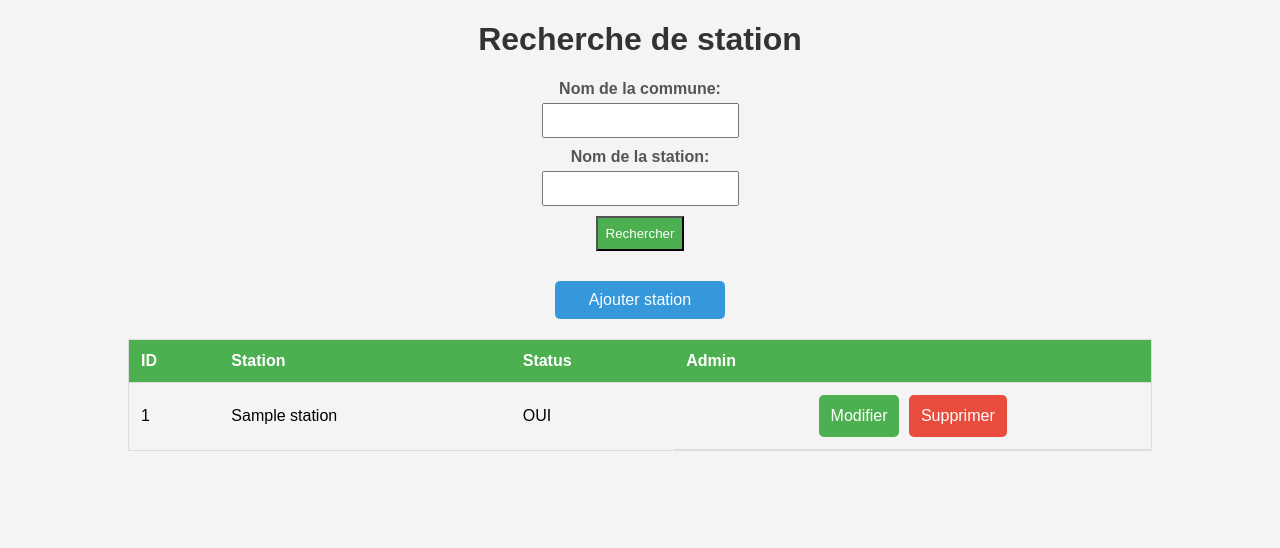
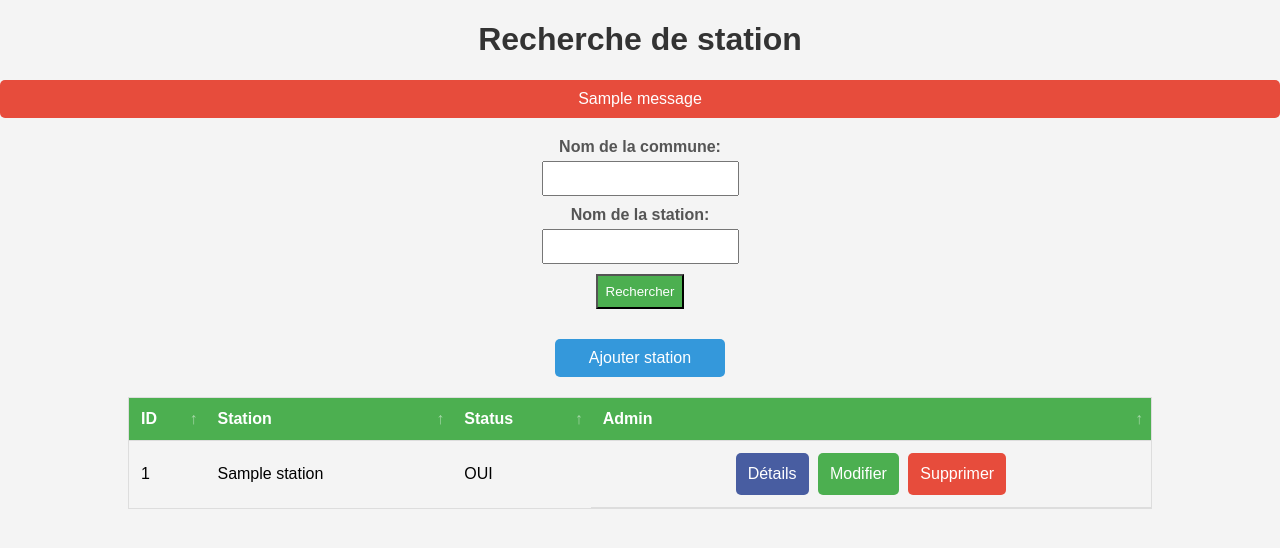
Before and after one commit to BlazingBurn/RedisTpVlib, a Flask app: template flask_app/flaskvlib/templates/data.html in a window 1280 px wide. Shown: the top 548 px of the page. Run offline with Flask 3, Linux system fonts and the light colour scheme; the template is opened without the code that fills it: most values are stand-ins (such as "Sample title", 1, 10 or a date in 2020); one stand-in notice (Sample message) is shown; some libraries are stand-ins or nearby versions.

Commit message:
add code error + page details

```diff
--- a/flask_app/flaskvlib/__init__.py
+++ b/flask_app/flaskvlib/__init__.py
@@ -5,7 +5,8 @@ from datetime import datetime
 app = Flask(__name__)
 app.config['REDIS_URL'] = "redis://localhost:6379/0"
 app.config['REDIS_URL_SLAVE'] = "redis://localhost:6380/1"
-redis_client = FlaskRedis(app, 'REDIS_URL')
-redis_slave = FlaskRedis(app, 'REDIS_URL_SLAVE')
+app.config['SECRET_KEY'] = '2178976565787'
+redis_client = FlaskRedis(app, config_prefix='REDIS_URL')
+redis_slave = FlaskRedis(app, config_prefix='REDIS_URL_SLAVE')
 
 from flaskvlib import routes
--- a/flask_app/flaskvlib/static/styles.css
+++ b/flask_app/flaskvlib/static/styles.css
@@ -81,13 +81,18 @@ a[href="/add"]:hover {
     justify-content: center;
 }
 
-.button-container a.modify-btn, .button-container a.delete-btn {
+.button-container a.modify-btn, .button-container a.delete-btn, .button-container a.details-btn {
     padding: 12px;
     color: white;
     border: none;
     border-radius: 5px;
     cursor: pointer;
     display: inline-block;
+}
+
+.button-container a.details-btn {
+    background-color: #485da1;
+    margin-right: 5px;
 }
 
 .button-container a.modify-btn {
@@ -99,7 +104,44 @@ a[href="/add"]:hover {
     background-color: #e74c3c;
 }
 
+.button-container a.details-btn:hover,
 .button-container a.modify-btn:hover,
 .button-container a.delete-btn:hover {
     opacity: 0.8;
 }
+
+/* Ajoutez ces styles pour les flèches de tri */
+.table-sort th {
+    cursor: pointer;
+    position: relative;
+}
+
+.table-sort th::after {
+    content: '\2191'; /* Flèche vers le haut */
+    position: absolute;
+    top: 50%;
+    right: 8px;
+    transform: translateY(-50%);
+    opacity: 0.5;
+}
+
+.table-sort.th-sorted-asc::after {
+    content: '\2191'; /* Flèche vers le haut */
+}
+
+.table-sort.th-sorted-desc::after {
+    content: '\2193'; /* Flèche vers le bas */
+}
+
+.flash-messages {
+    margin: 20px auto;
+}
+
+.flash-message {
+    padding: 10px;
+    margin-bottom: 10px;
+    background-color: #e74c3c; /* Couleur rouge */
+    color: white;
+    border-radius: 5px;
+    text-align: center;
+}
--- a/flask_app/flaskvlib/templates/data.html
+++ b/flask_app/flaskvlib/templates/data.html
@@ -6,6 +6,18 @@
 </head>
 <body>
     <h1>Recherche de station</h1>
+
+    {% with messages = get_flashed_messages() %}
+        {% if messages %}
+            <div class="flash-messages">
+            {% for message in messages %}
+                <div class="flash-message">{{ message }}</div>
+            {% endfor %}
+            </div>
+        {% endif %}
+    {% endwith %}
+
+
     <form method="POST">
         <label for="commune">Nom de la commune:</label>
         <input type="text" id="commune" name="commune">
@@ -19,7 +31,7 @@
     <!-- Bouton d'ajout -->
     <a href="/add">Ajouter station</a>
 
-    <table>
+    <table class="table-sort">
         <thead>
             <tr>
                 <th>ID</th>
@@ -37,6 +49,7 @@
                     <td>{{ station.status }}</td>
                     <td class="td-button-container">
                         <div class="button-container">
+                            <a class="details-btn" href="{{ url_for('details', id=station.id) }}">Détails</a>
                             <a class="modify-btn" href="{{ url_for('modify', id=station.id) }}">Modifier</a>
                             <a class="delete-btn" href="{{ url_for('delete_data', id=station.id) }}">Supprimer</a>
                         </div>
@@ -46,5 +59,8 @@
             {% endfor %}
         </tbody>
     </table>
+
+    <script src="https://cdn.jsdelivr.net/npm/table-sort-js/table-sort.min.js"></script>
+
 </body>
 </html>
```
Also changed, not shown: flask_app/flaskvlib/routes.py (+21 -12 lines), flask_app/flaskvlib/static/add.css (+13 -0 lines), flask_app/flaskvlib/static/details.css (added, +61 -0 lines), flask_app/flaskvlib/templates/add.html (+10 -0 lines), flask_app/flaskvlib/templates/details.html (added, +28 -0 lines).
